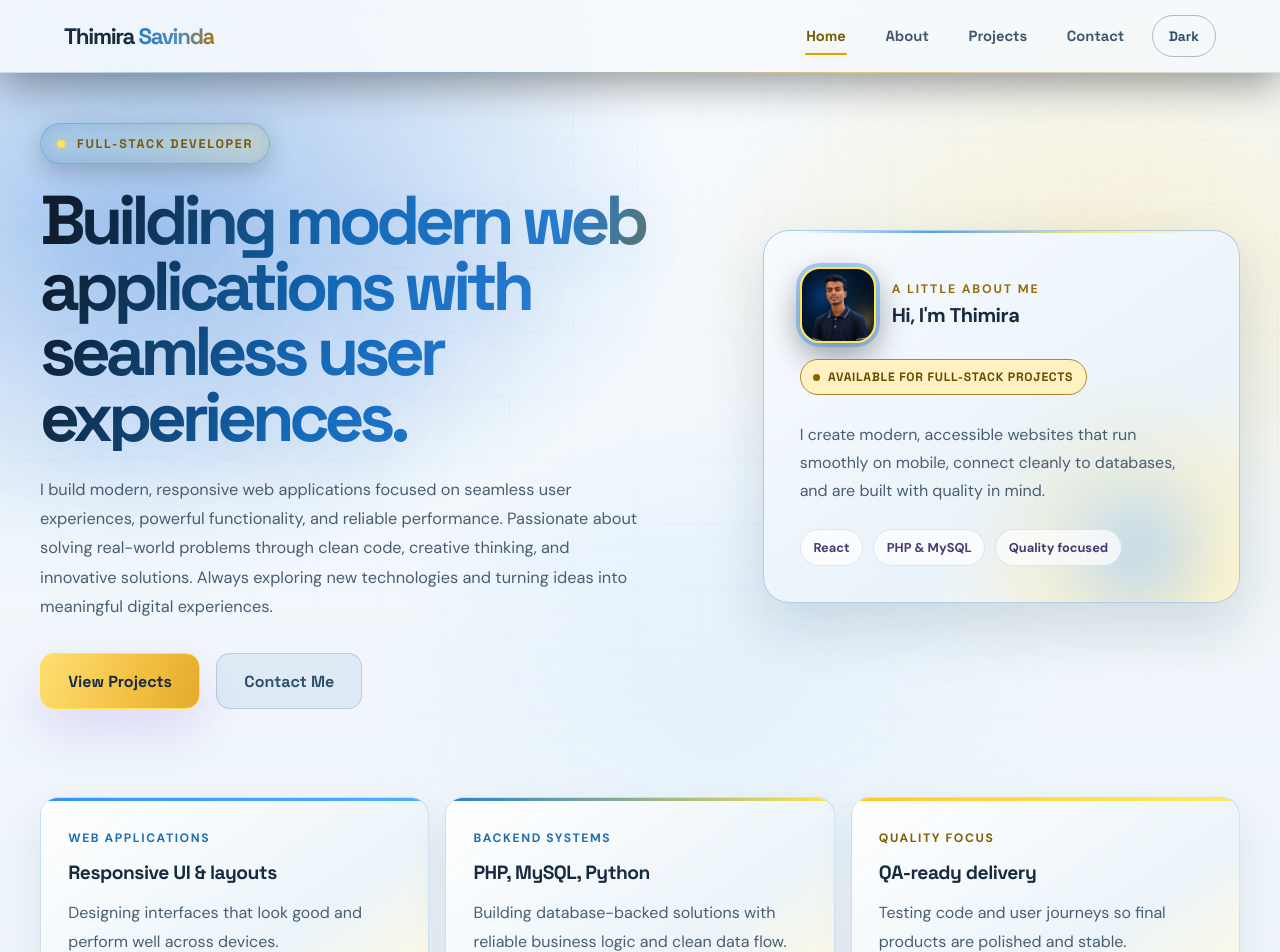
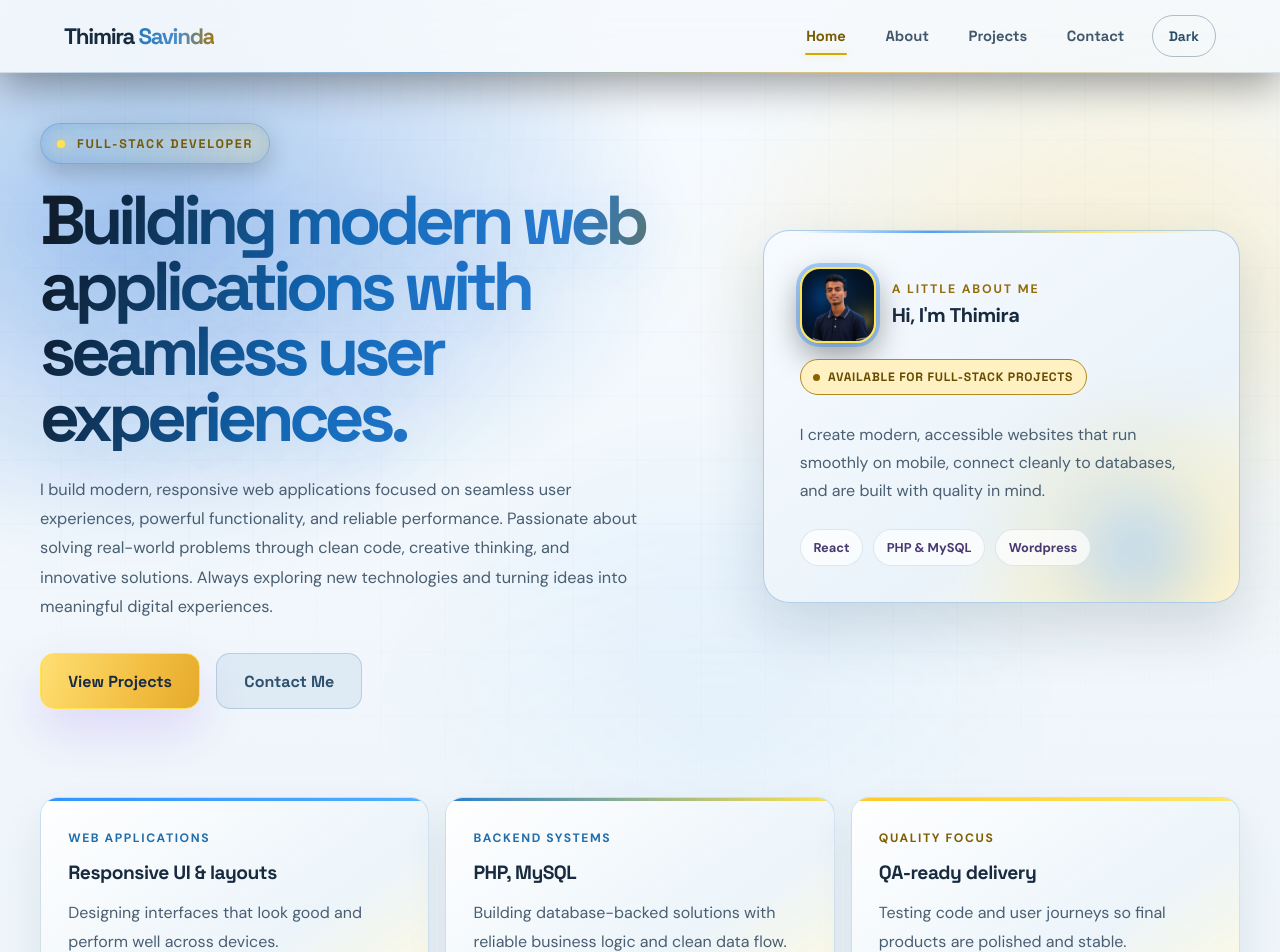
Before and after one commit to Thimira116/Portfolio-Web-Site, a React (Create React App) app: page /about in a window 1280 px wide. Shown: the top 952 px of the page. Built offline with nearby package versions, Linux system fonts and the light colour scheme.

Commit message:
Update homepage skill highlights
Co-authored-by: Copilot <223556219+Copilot@users.noreply.github.com>

```diff
--- a/src/App.js
+++ b/src/App.js
@@ -81,7 +81,7 @@ function App() {
                   <div className="hero-card-skills" aria-label="Specialties">
                     <span>React</span>
                     <span>PHP & MySQL</span>
-                    <span>Quality focused</span>
+                    <span>Wordpress</span>
                   </div>
                 </motion.div>
               </section>
@@ -104,7 +104,7 @@ function App() {
                   transition={{ delay: 0.3, duration: 0.7 }}
                 >
                   <span>Backend Systems</span>
-                  <h3>PHP, MySQL, Python</h3>
+                  <h3>PHP, MySQL</h3>
                   <p>Building database-backed solutions with reliable business logic and clean data flow.</p>
                 </motion.div>
                 <motion.div
```
